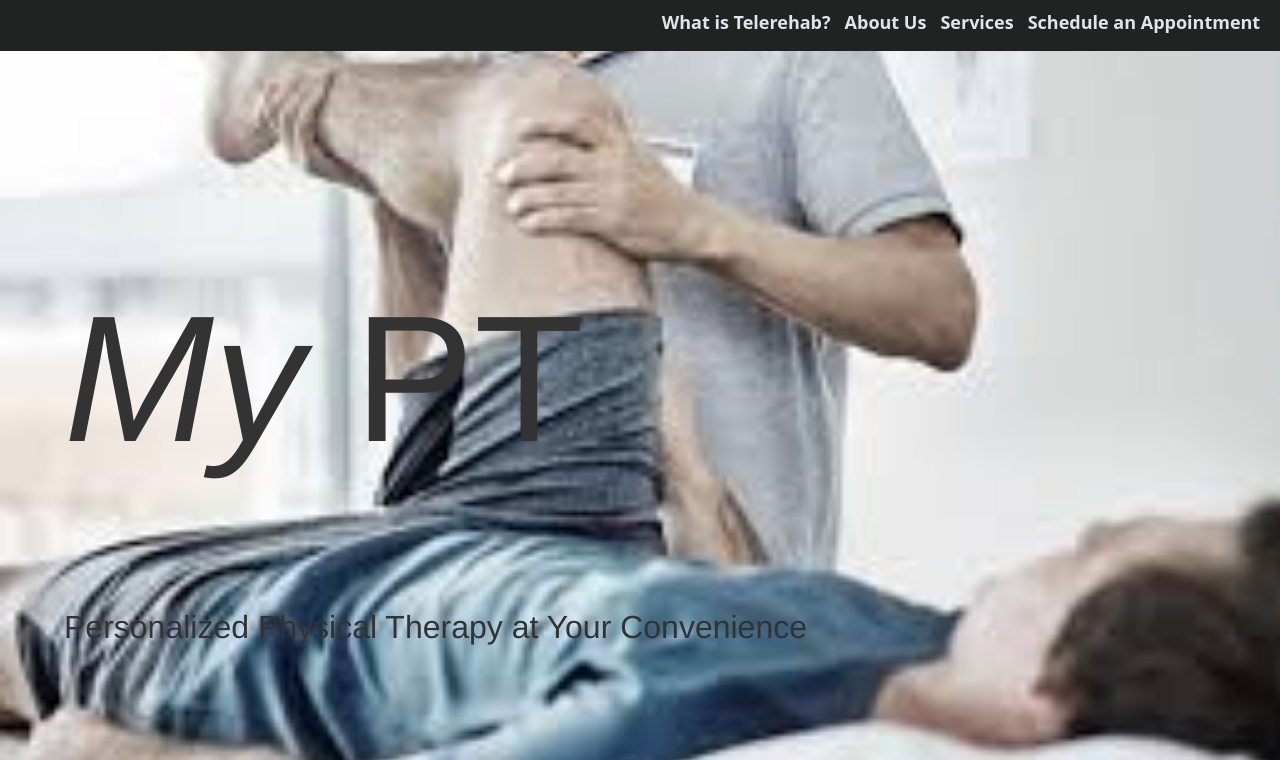
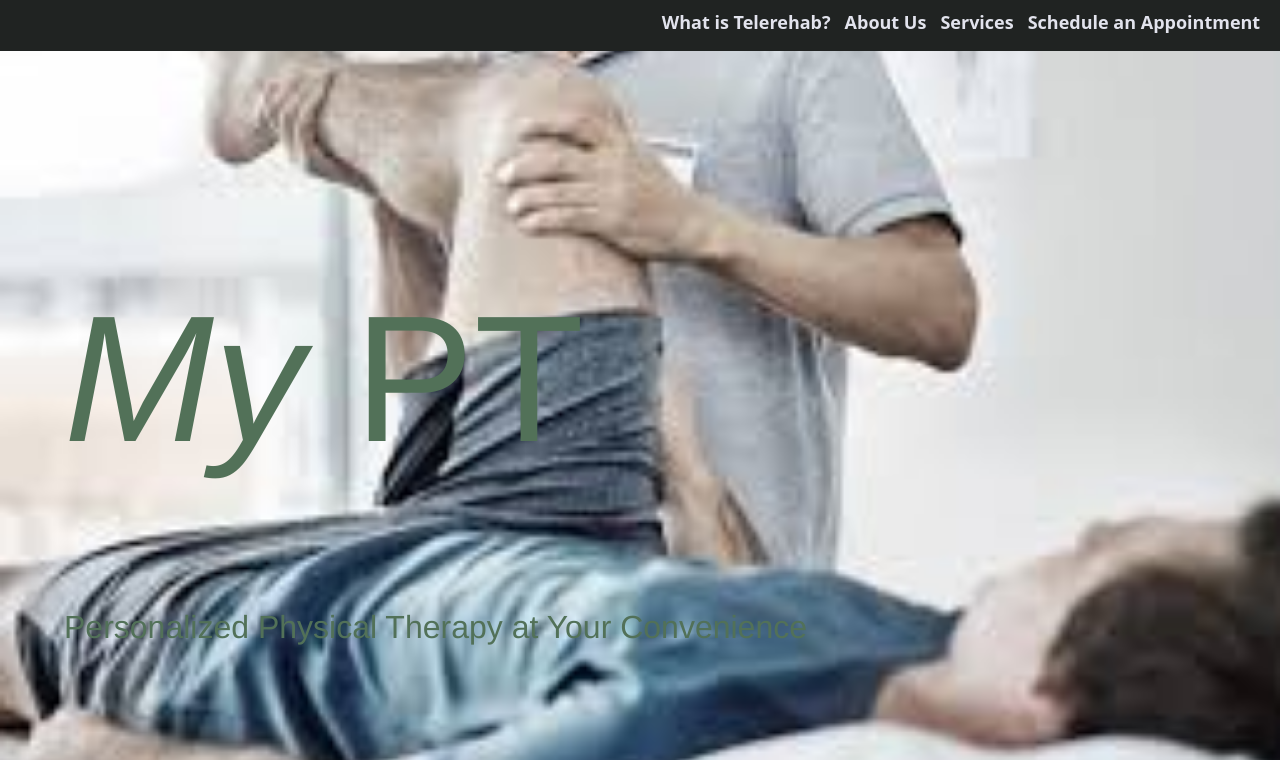
Before and after one commit to javibier/my_pt, a website built with Parcel: page index.html in a window 1280 px wide. Shown: the part 63-823 px from the top of the page. Built offline with nearby package versions, Linux system fonts and the light colour scheme.

Commit message:
adjust font colors

```diff
--- a/css/main.css
+++ b/css/main.css
@@ -266,7 +266,7 @@ footer .copyright {
   font-family: 'Poppins', Helvetica, Arial, sans-serif;
   font-weight: 500;
   line-height: 1.2;
-  color: #333;
+  color: #527158;
 }
 
 .hero-area p {
@@ -287,7 +287,7 @@ footer .copyright {
   font-family: 'Poppins', Helvetica, Arial, sans-serif;
   font-weight: 500;
   line-height: 1.2;
-  color: #333;
+  color: #527158;
 }
 
 .faq p {
@@ -308,7 +308,7 @@ footer .copyright {
   font-family: 'Poppins', Helvetica, Arial, sans-serif;
   font-weight: 500;
   line-height: 1.2;
-  color: #333;
+  color: #527158;
 }
 
 .services p {
@@ -329,7 +329,7 @@ footer .copyright {
   font-family: 'Poppins', Helvetica, Arial, sans-serif;
   font-weight: 500;
   line-height: 1.2;
-  color: #333;
+  color: #527158;
 }
 
 .contact p {
```
